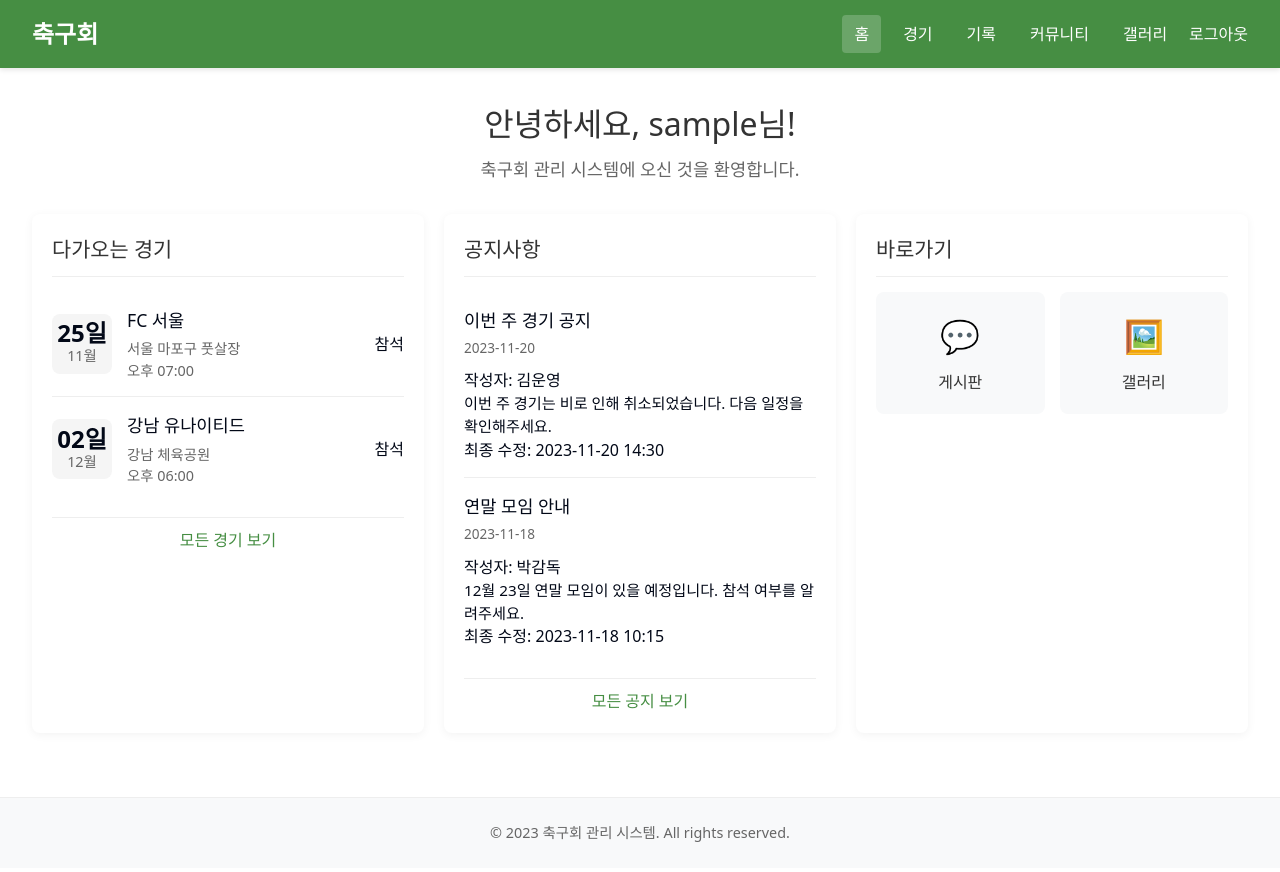
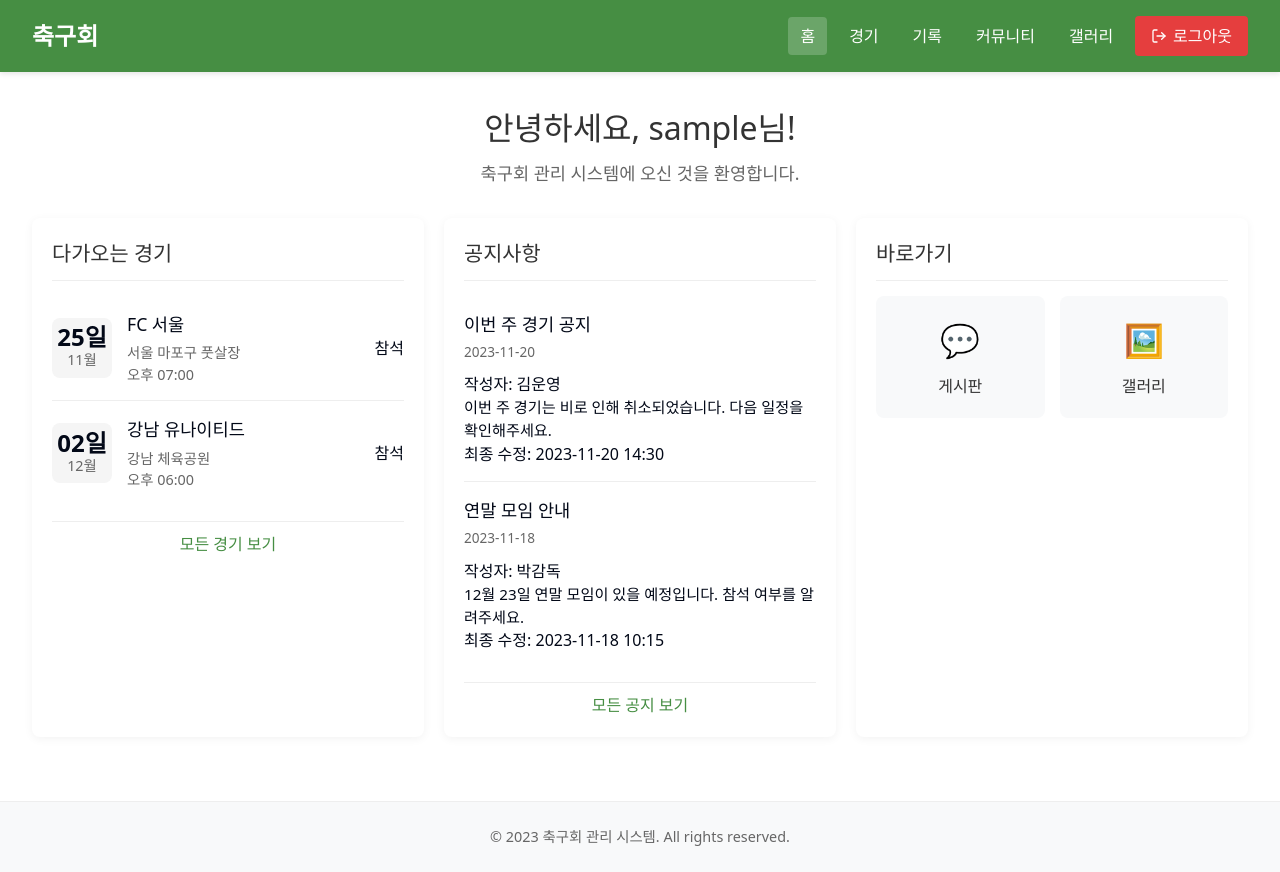
Before and after one commit to canbbu/musso-repo, a React (Vite) app: page /dashboard in a window 1280 px wide. Built offline with nearby package versions, Linux system fonts and the light colour scheme; sample sign-in values are in the browser's storage.

Commit message:
Fix: Sticky header and logout button
Make the header navigation sticky on scroll and improve the logout button's visibility.

```diff
--- a/src/pages/Dashboard.tsx
+++ b/src/pages/Dashboard.tsx
@@ -1,7 +1,7 @@
-
 import React, { useEffect, useState } from 'react';
 import { useNavigate } from 'react-router-dom';
 import '../styles/Dashboard.css';
+import { LogOut } from 'lucide-react';
 
 interface UpcomingMatch {
   id: number;
@@ -65,7 +65,6 @@ const Dashboard = () => {
     }
   }, [navigate]);
 
-  // Function to check if user has permission for a specific feature
   const hasPermission = (feature: string): boolean => {
     if (!userRole) return false;
 
@@ -84,9 +83,17 @@ const Dashboard = () => {
     }
   };
 
+  const handleLogout = () => {
+    localStorage.removeItem('isAuthenticated');
+    localStorage.removeItem('userRole');
+    localStorage.removeItem('userName');
+    localStorage.removeItem('userId');
+    navigate('/login');
+  };
+
   return (
     <div className="dashboard">
-      <header className="dashboard-header">
+      <header className="dashboard-header sticky">
         <div className="container">
           <nav className="navbar">
             <a href="/" className="navbar-brand">축구회</a>
@@ -101,16 +108,11 @@ const Dashboard = () => {
               )}
               <li>
                 <button
-                  className="btn btn-secondary"
-                  onClick={() => {
-                    localStorage.removeItem('isAuthenticated');
-                    localStorage.removeItem('userRole');
-                    localStorage.removeItem('userName');
-                    localStorage.removeItem('userId');
-                    navigate('/login');
-                  }}
+                  className="btn-logout"
+                  onClick={handleLogout}
                 >
-                  로그아웃
+                  <LogOut size={16} className="logout-icon" />
+                  <span>로그아웃</span>
                 </button>
               </li>
             </ul>
--- a/src/styles/Dashboard.css
+++ b/src/styles/Dashboard.css
@@ -1,4 +1,3 @@
-
 .dashboard {
   display: flex;
   flex-direction: column;
@@ -10,6 +9,13 @@
   color: white;
   padding: 1rem 0;
   box-shadow: 0 2px 5px rgba(0, 0, 0, 0.1);
+}
+
+.dashboard-header.sticky {
+  position: sticky;
+  top: 0;
+  z-index: 100;
+  transition: all 0.3s ease;
 }
 
 .navbar {
@@ -30,6 +36,7 @@
   list-style: none;
   margin: 0;
   padding: 0;
+  align-items: center;
 }
 
 .navbar-nav li {
@@ -46,6 +53,30 @@
 
 .nav-link:hover, .nav-link.active {
   background-color: rgba(255, 255, 255, 0.2);
+}
+
+.btn-logout {
+  display: flex;
+  align-items: center;
+  justify-content: center;
+  background-color: #e53e3e;
+  color: white;
+  padding: 8px 16px;
+  border-radius: 4px;
+  border: none;
+  font-weight: 500;
+  cursor: pointer;
+  transition: all 0.3s ease;
+}
+
+.btn-logout:hover {
+  background-color: #c53030;
+  transform: translateY(-2px);
+  box-shadow: 0 4px 6px rgba(0, 0, 0, 0.1);
+}
+
+.logout-icon {
+  margin-right: 6px;
 }
 
 .dashboard-main {
```
